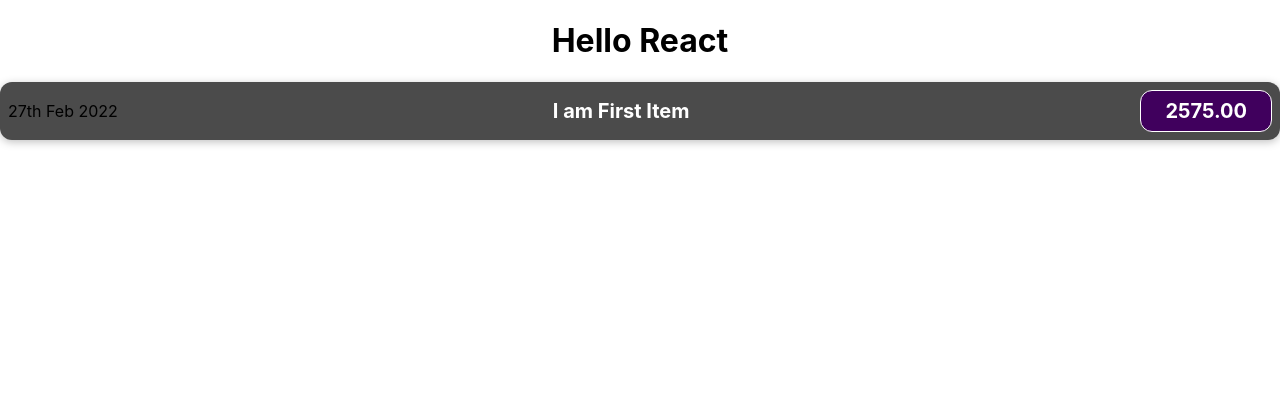
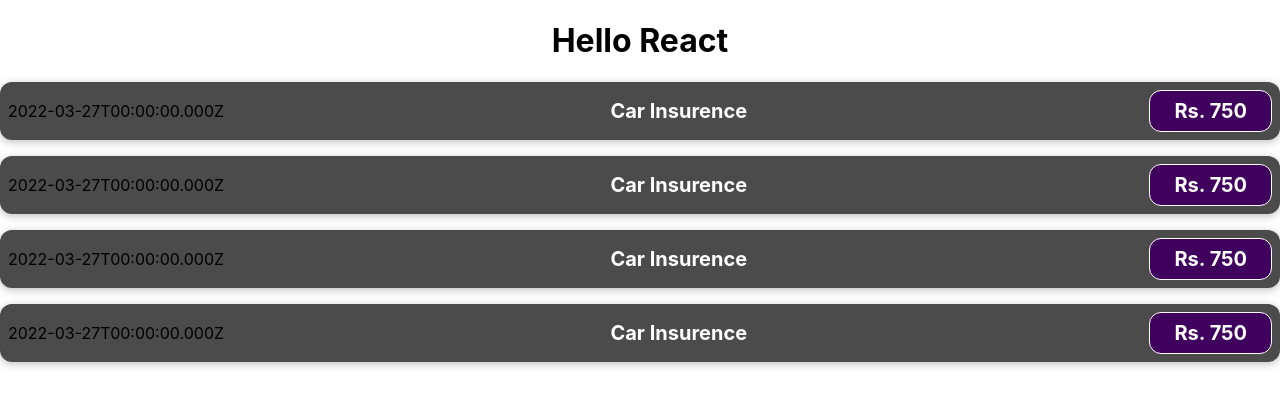
Before and after one commit to ahetesum/reactJsTraining, a React (Create React App) app: page / in a window 1280 px wide. Shown: the top 406 px of the page. Built offline with nearby package versions, Linux system fonts and the light colour scheme.

Commit message:
multiple usability of component

```diff
--- a/src/App.js
+++ b/src/App.js
@@ -6,6 +6,9 @@ const App=()=> {
     <div className="App">
        <h1>Hello React</h1>
        <FirstComponent />
+       <FirstComponent />
+       <FirstComponent />
+       <FirstComponent />
     </div>
   );
 }
--- a/src/components/firstComponent/FirstComponent.js
+++ b/src/components/firstComponent/FirstComponent.js
@@ -1,11 +1,16 @@
 import "./FirstComponent.css";
 const FirstComponent = () => {
+    const itemDate= new Date(2022,2,27);
+    const itemTitle="Car Insurence";
+    const itemAmount=750.00
+
+
   return (
     <div className="first-item">
-      <div>27th Feb 2022</div>
+      <div>{itemDate.toISOString()}</div>
       <div className="first-item__description">
-        <h2>I am First Item</h2>
-        <div className="first-item__price">2575.00</div>
+        <h2>{itemTitle}</h2>
+        <div className="first-item__price">Rs. {itemAmount}</div>
       </div>
     </div>
   );
```
